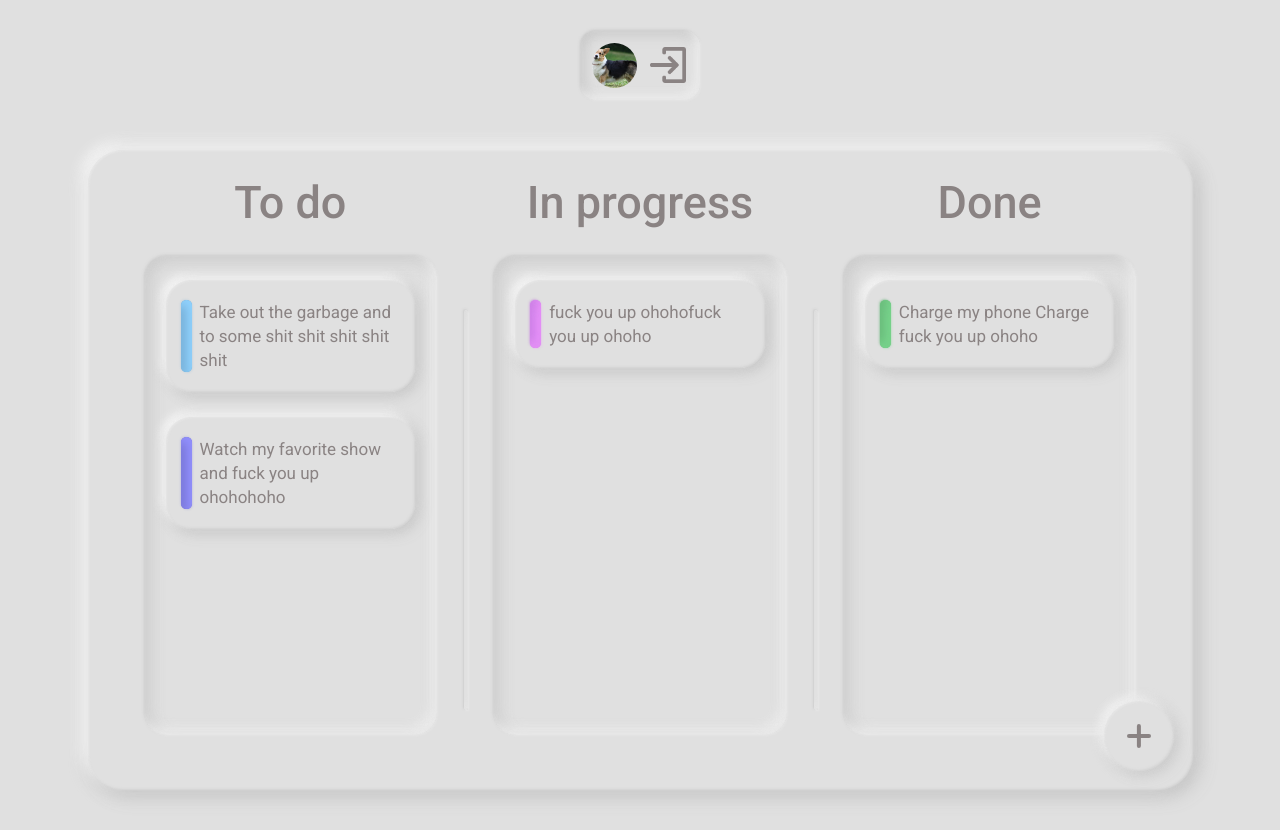
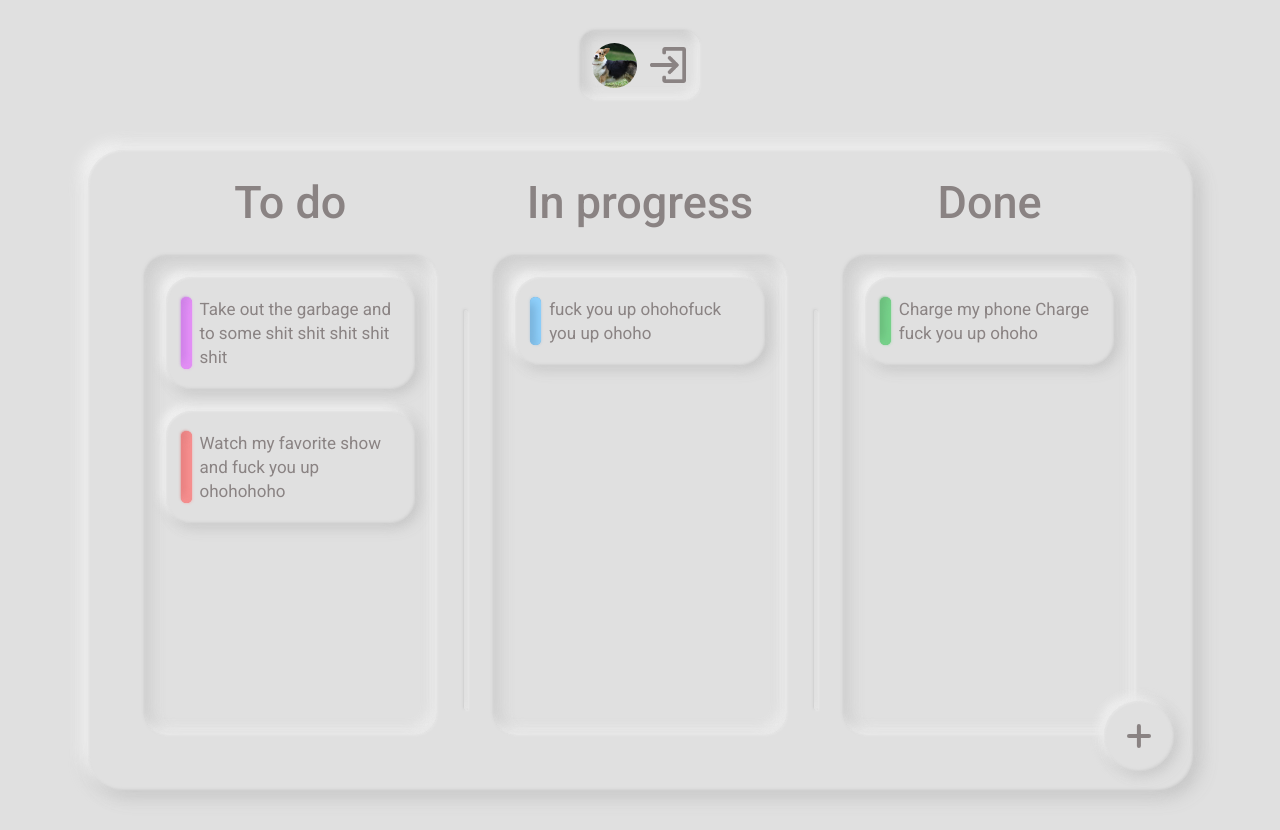
Before and after one commit to Prokopevs/Todo-desk, a React (Create React App) app: page / in a window 1280 px wide. Built offline with nearby package versions, Linux system fonts and the light colour scheme.

Commit message:
finished dnd

```diff
--- a/src/components/Desk/Status.tsx
+++ b/src/components/Desk/Status.tsx
@@ -4,7 +4,7 @@ import { Droppable } from "react-beautiful-dnd"
 import { IStatusProps } from "../../models/IStatusProps"
 
 const Status: React.FC<IStatusProps> = React.memo(
-    ({ column, tasks, colorArray, setOpen }) => {
+    ({ column, tasks, priorityArray, setOpen, onChangePriority }) => {
         return (
             <Droppable droppableId={column.id}>
                 {(provided) => (
@@ -20,11 +20,11 @@ const Status: React.FC<IStatusProps> = React.memo(
                                     key={task.id}
                                     task={task}
                                     index={index}
-                                    colorArray={colorArray}
+                                    priorityArray={priorityArray}
                                     setOpen={setOpen}
+                                    onChangePriority={onChangePriority}
                                 />
                             ))}
-
                             {provided.placeholder}
                         </div>
                     </li>
--- a/src/components/Desk/Tasks.tsx
+++ b/src/components/Desk/Tasks.tsx
@@ -2,7 +2,9 @@ import React from "react"
 import Priority from "../Priority"
 import { Draggable } from "react-beautiful-dnd"
 
-const Tasks = ({ task, index, colorArray, setOpen }) => {
+const Tasks = ({ task, index, priorityArray, setOpen, onChangePriority }) => {
+    const color = priorityArray[task.priority].color
+
     return (
         <Draggable draggableId={task.id} index={index}>
             {(provided) => (
@@ -14,12 +16,18 @@ const Tasks = ({ task, index, colorArray, setOpen }) => {
                 >
                     <div className="block__content">
                         <div
-                            className={`pretty__line ${colorArray[task.priority]}`}
+                            className={`pretty__line ${color}`}
                             onClick={() => setOpen(task.id)}
                         ></div>
                         <p className="block__content_text">{task.content}</p>
                     </div>
-                    {task.isOpen && <Priority />}
+                    {task.isOpen && (
+                        <Priority
+                            priorityArray={priorityArray}
+                            id={task.id}
+                            onChangePriority={onChangePriority}
+                        />
+                    )}
                 </div>
             )}
         </Draggable>
--- a/src/components/Desk/index.tsx
+++ b/src/components/Desk/index.tsx
@@ -7,7 +7,14 @@ import { DragDropContext } from "react-beautiful-dnd"
 
 const Desk: React.FC<IDesk> = (props) => {
     const [state, setState] = React.useState(initialData)
-    const colorArray = ["lightblue", "blue", "green", "red", "purple"]
+
+    const priorityArray = [
+        { color: "purple", description: "Very High" },
+        { color: "red", description: "High" },
+        { color: "green", description: "Normal" },
+        { color: "blue", description: "Low" },
+        { color: "lightblue", description: "Very Low" },
+    ]
 
     const onDragEnd = (result) => {
         const { destination, source, draggableId } = result
@@ -92,6 +99,24 @@ const Desk: React.FC<IDesk> = (props) => {
         setState(newState)
     }
 
+    const onChangePriority = (id, index) => {
+        const task = state.tasks[id]
+
+        const newPriority = {
+            ...task,
+            priority: index,
+        }
+
+        const newState = {
+            ...state,
+            tasks: {
+                ...state.tasks,
+                [id]: newPriority,
+            },
+        }
+        setState(newState)
+    }
+
     return (
         <DragDropContext onDragEnd={onDragEnd}>
             <div className="row margin">
@@ -108,8 +133,9 @@ const Desk: React.FC<IDesk> = (props) => {
                                     key={column.id}
                                     column={column}
                                     tasks={tasks}
-                                    colorArray={colorArray}
+                                    priorityArray={priorityArray}
                                     setOpen={setOpen}
+                                    onChangePriority={onChangePriority}
                                 />
                             )
                         })}
--- a/src/components/Priority.tsx
+++ b/src/components/Priority.tsx
@@ -1,25 +1,15 @@
 import React from "react"
 
-const Priority = () => {
+const Priority = ({ priorityArray, id, onChangePriority }) => {
     return (
         <>
             <div className="block__line"></div>
             <ul className="block__priority">
-                <li className="block__button block__button-purple">
-                    <p className="block__button_text">Very High</p>
-                </li>
-                <li className="block__button block__button-red">
-                    <p className="block__button_text">High</p>
-                </li>
-                <li className="block__button block__button-green">
-                    <p className="block__button_text">Normal</p>
-                </li>
-                <li className="block__button block__button-blue">
-                    <p className="block__button_text">Low</p>
-                </li>
-                <li className="block__button block__button-lightblue">
-                    <p className="block__button_text">Very Low</p>
-                </li>
+                {priorityArray.map((item, index) => (
+                    <li className={`block__button ${item.color}`} key={index} onClick={() => onChangePriority(id, index)}>
+                        <p className="block__button_text">{item.description}</p>
+                    </li>
+                ))}
             </ul>
         </>
     )
--- a/src/models/IStatusProps.ts
+++ b/src/models/IStatusProps.ts
@@ -1,6 +1,7 @@
 export interface IStatusProps {
-    column: any
+    column?: any
     tasks: any
-    colorArray: any
+    priorityArray: any
     setOpen: (...args: string[]) => void
+    onChangePriority: (...args: number[]) => void
 };
--- a/src/scss/components/_desk.scss
+++ b/src/scss/components/_desk.scss
@@ -69,11 +69,11 @@ li:first-child:before {
     display: flex;
     flex-direction: column;
     align-items: center;
+    overflow-x:hidden
 }
 
 .block__inner_todo {
     width: 85%;
-    // min-height: 40px;
 
     background: #E0E0E0;
     box-shadow: -5px 5px 10px rgba(199, 199, 199, 0.2), 5px -5px 10px rgba(199, 199, 199, 0.2), -5px -5px 10px rgba(249, 249, 249, 0.9), 5px 5px 13px rgba(199, 199, 199, 0.9), inset 1px 1px 2px rgba(249, 249, 249, 0.3), inset -1px -1px 2px rgba(199, 199, 199, 0.5);
@@ -81,6 +81,17 @@ li:first-child:before {
 
     margin: 0 26.5px 25px 26.5px;
 }
+
+@media (max-width: 1399px) {
+    .block__inner_todo {
+        margin: 0 22px 22px 22px;
+    }
+
+    .block__inner {
+        padding-top: 22px;
+    }
+}
+
 
 .block__content {
     display: flex;
--- a/src/scss/components/_priority.scss
+++ b/src/scss/components/_priority.scss
@@ -25,27 +25,27 @@
     border-radius: 20px;
 }
 
-.block__button-purple {
+.block__button.purple {
     background: linear-gradient(135deg, #E792FF 0%, #D184EA 100%);
     box-shadow: -3px 3px 10px rgba(198, 125, 221, 0.2), 3px -3px 10px rgba(198, 125, 221, 0.2), -3px -3px 10px rgba(242, 153, 255, 0.9), 3px 3px 13px rgba(198, 125, 221, 0.9), inset 1px 1px 2px rgba(242, 153, 255, 0.3), inset -1px -1px 2px rgba(198, 125, 221, 0.5);
 }
 
-.block__button-red {
+.block__button.red {
     background: linear-gradient(135deg, #FF9292 0%, #EA8484 100%);
     box-shadow: -3px 3px 10px rgba(221, 125, 125, 0.2), 3px -3px 10px rgba(221, 125, 125, 0.2), -3px -3px 10px rgba(255, 153, 153, 0.9), 3px 3px 13px rgba(221, 125, 125, 0.9), inset 1px 1px 2px rgba(255, 153, 153, 0.3), inset -1px -1px 2px rgba(221, 125, 125, 0.5);
 }
 
-.block__button-green {
+.block__button.green {
     background: linear-gradient(135deg, #7AD58E 0%, #6EC180 100%);
     box-shadow: -3px 3px 10px rgba(104, 183, 122, 0.2), 3px -3px 10px rgba(104, 183, 122, 0.2), -3px -3px 10px rgba(128, 223, 149, 0.9), 3px 3px 13px rgba(104, 183, 122, 0.9), inset 1px 1px 2px rgba(128, 223, 149, 0.3), inset -1px -1px 2px rgba(104, 183, 122, 0.5);
 }
 
-.block__button-blue {
+.block__button.blue {
     background: linear-gradient(135deg, #8D8BF9 0%, #7F7DE1 100%);
     box-shadow: -3px 3px 10px rgba(121, 119, 213, 0.2), 3px -3px 10px rgba(121, 119, 213, 0.2), -3px -3px 10px rgba(147, 145, 255, 0.9), 3px 3px 13px rgba(121, 119, 213, 0.9), inset 1px 1px 2px rgba(147, 145, 255, 0.3), inset -1px -1px 2px rgba(121, 119, 213, 0.5);
 }
 
-.block__button-lightblue {
+.block__button.lightblue {
     background: linear-gradient(135deg, #8BCBF9 0%, #7DB7E1 100%);
     box-shadow: -3px 3px 10px rgba(119, 174, 213, 0.2), 3px -3px 10px rgba(119, 174, 213, 0.2), -3px -3px 10px rgba(145, 212, 255, 0.9), 3px 3px 13px rgba(119, 174, 213, 0.9), inset 1px 1px 2px rgba(145, 212, 255, 0.3), inset -1px -1px 2px rgba(119, 174, 213, 0.5);
 }
```
